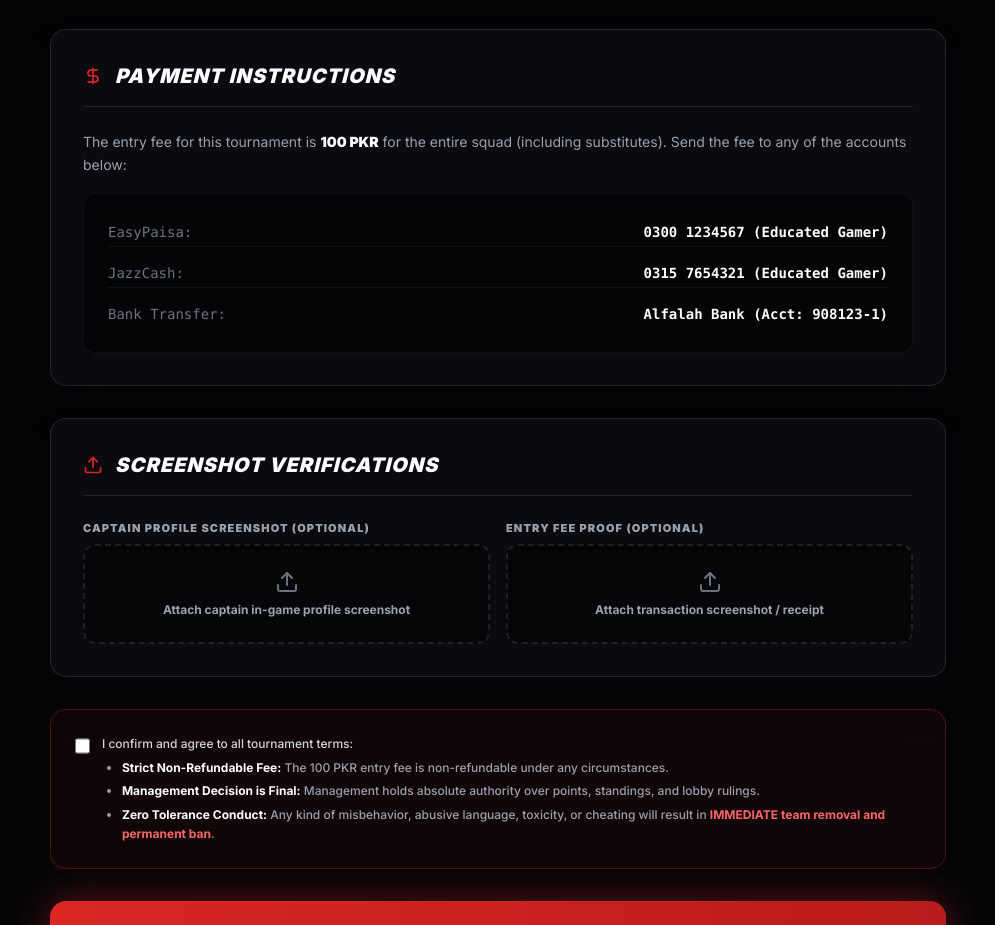
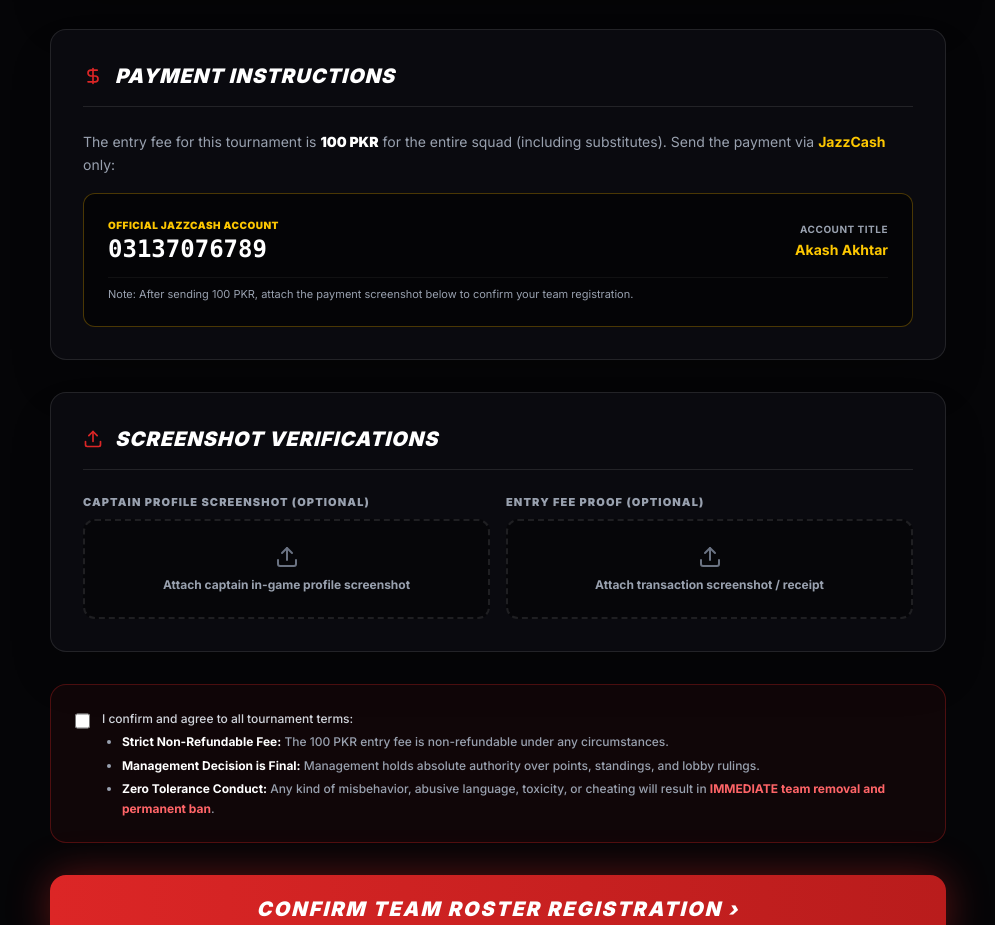
Before and after one commit to Mikey-Here3/EDUCATEDGAMER-S1, a Next.js app: page /register in a window 1280 px wide. Shown: the part 1520-2445 px from the top of the page, without its empty margins (142-1137 px from the left). Built offline with nearby package versions, Linux system fonts and the light colour scheme; no server answers; the database is empty.

Commit message:
feat: set JazzCash only (03137076789 - Akash Akhtar), contribution WhatsApp (03190799711), Cloudinary uploads, and Neon client

```diff
--- a/src/app/contact/page.tsx
+++ b/src/app/contact/page.tsx
@@ -155,14 +155,21 @@
               </ul>
             </div>
 
-            <div className="pt-4">
+            <div className="pt-4 grid grid-cols-1 sm:grid-cols-2 gap-3">
               <Link
                 href={SOCIAL_LINKS.whatsapp}
                 target="_blank"
-                className="w-full flex items-center justify-center gap-2 bg-[#25D366] hover:bg-[#20ba59] text-black font-black uppercase text-xs tracking-widest py-3.5 rounded-xl shadow-[0_0_20px_rgba(37,211,102,0.3)] transition-all"
+                className="flex items-center justify-center gap-2 bg-[#25D366] hover:bg-[#20ba59] text-black font-black uppercase text-xs tracking-widest py-3.5 rounded-xl shadow-[0_0_20px_rgba(37,211,102,0.3)] transition-all text-center"
               >
                 <MessageCircle className="w-4 h-4" />
-                Open WhatsApp Community Lobbies
+                WhatsApp Lobbies
+              </Link>
+              <Link
+                href={SOCIAL_LINKS.contributionWhatsapp}
+                target="_blank"
+                className="flex items-center justify-center gap-2 bg-gradient-to-r from-red-600 to-red-700 hover:from-red-500 hover:to-red-600 text-white font-black uppercase text-xs tracking-widest py-3.5 rounded-xl shadow-[0_0_20px_rgba(220,38,38,0.3)] transition-all text-center"
+              >
+                Contribute / Sponsor ({SOCIAL_LINKS.contributionNumber})
               </Link>
             </div>
           </div>
--- a/src/components/home/community-section.tsx
+++ b/src/components/home/community-section.tsx
@@ -1,6 +1,6 @@
 'use client';
 import { motion } from 'framer-motion';
-import { MessageCircle, MessageSquare, PlaySquare, Users } from 'lucide-react';
+import { MessageCircle, MessageSquare, PlaySquare, Users, HeartHandshake } from 'lucide-react';
 import Link from 'next/link';
 import { SOCIAL_LINKS } from '@/lib/constants';
 
@@ -54,8 +54,8 @@
 
   return (
     <section id="community" className="py-24 px-4 relative z-20 bg-black/40 border-t border-white/5">
-      <div className="max-w-6xl mx-auto">
-        <motion.div initial={{ opacity:0, y:30 }} whileInView={{ opacity:1, y:0 }} viewport={{ once:true }} className="text-center space-y-3 mb-16">
+      <div className="max-w-6xl mx-auto space-y-12">
+        <motion.div initial={{ opacity:0, y:30 }} whileInView={{ opacity:1, y:0 }} viewport={{ once:true }} className="text-center space-y-3">
           <h2 className="text-4xl md:text-6xl font-black italic tracking-tighter uppercase text-white font-heading">
             Join the <span className="text-[#DC2626]">Community</span>
           </h2>
@@ -90,6 +90,40 @@
             </motion.div>
           ))}
         </div>
+
+        {/* Contribution & Sponsorship Banner */}
+        <motion.div
+          initial={{ opacity:0, y:20 }}
+          whileInView={{ opacity:1, y:0 }}
+          viewport={{ once:true }}
+          className="bg-gradient-to-r from-red-950/40 via-[#0a0a0f] to-red-950/40 border border-[#DC2626]/30 rounded-2xl p-6 sm:p-8 flex flex-col md:flex-row items-center justify-between gap-6 shadow-2xl"
+        >
+          <div className="flex items-center gap-5 text-center md:text-left">
+            <div className="w-16 h-16 rounded-2xl bg-[#DC2626]/10 border border-[#DC2626]/30 flex items-center justify-center flex-shrink-0 text-[#DC2626] mx-auto md:mx-0 shadow-[0_0_20px_rgba(220,38,38,0.2)]">
+              <HeartHandshake className="w-8 h-8" />
+            </div>
+            <div>
+              <span className="text-[10px] font-black uppercase tracking-widest text-[#DC2626] bg-[#DC2626]/10 px-2.5 py-0.5 rounded-full border border-[#DC2626]/20">
+                Support & Sponsor Tournament
+              </span>
+              <h3 className="text-xl sm:text-2xl font-black text-white italic uppercase tracking-wide mt-1 font-heading">
+                Want to Contribute to Prize Pool?
+              </h3>
+              <p className="text-xs sm:text-sm text-gray-400 mt-1">
+                Help us boost the reward for players and empower grassroots Free Fire esports in Pakistan.
+              </p>
+            </div>
+          </div>
+
+          <Link
+            href={SOCIAL_LINKS.contributionWhatsapp}
+            target="_blank"
+            className="flex-shrink-0 flex items-center gap-2.5 bg-[#25D366] hover:bg-[#20ba59] text-black font-black uppercase text-xs sm:text-sm tracking-widest px-6 py-4 rounded-xl shadow-[0_0_25px_rgba(37,211,102,0.3)] transition-all hover:scale-105"
+          >
+            <MessageCircle className="w-5 h-5" />
+            Contribute on WhatsApp ({SOCIAL_LINKS.contributionNumber})
+          </Link>
+        </motion.div>
       </div>
     </section>
   );
--- a/src/components/registration/registration-form.tsx
+++ b/src/components/registration/registration-form.tsx
@@ -381,22 +381,23 @@
 
         <div className="space-y-4">
           <p className="text-gray-400 text-xs sm:text-sm leading-relaxed">
-            The entry fee for this tournament is <strong className="text-white font-black">{PAYMENT_METHODS.fee}</strong> for the entire squad (including substitutes). Send the fee to any of the accounts below:
+            The entry fee for this tournament is <strong className="text-white font-black">{PAYMENT_METHODS.fee}</strong> for the entire squad (including substitutes). Send the payment via <strong className="text-yellow-400">JazzCash</strong> only:
           </p>
 
-          <div className="bg-black/60 border border-white/5 rounded-xl p-4 sm:p-6 space-y-3 font-mono text-xs sm:text-sm">
-            <div className="flex flex-col sm:flex-row sm:justify-between py-1 border-b border-white/5">
-              <span className="text-gray-500">{PAYMENT_METHODS.easypaisa.title}:</span>
-              <span className="text-white font-bold">{PAYMENT_METHODS.easypaisa.account} ({PAYMENT_METHODS.easypaisa.name})</span>
+          <div className="bg-black/60 border border-yellow-500/30 rounded-xl p-5 sm:p-6 space-y-3">
+            <div className="flex flex-col sm:flex-row sm:items-center sm:justify-between gap-2">
+              <div>
+                <span className="text-[10px] font-black uppercase text-yellow-400 tracking-wider block">Official JazzCash Account</span>
+                <span className="text-xl sm:text-2xl font-black text-white font-mono">{PAYMENT_METHODS.jazzcash.account}</span>
+              </div>
+              <div className="sm:text-right">
+                <span className="text-[10px] font-bold uppercase text-gray-400 tracking-wider block">Account Title</span>
+                <span className="text-sm font-bold text-yellow-400">{PAYMENT_METHODS.jazzcash.name}</span>
+              </div>
             </div>
-            <div className="flex flex-col sm:flex-row sm:justify-between py-1 border-b border-white/5">
-              <span className="text-gray-500">{PAYMENT_METHODS.jazzcash.title}:</span>
-              <span className="text-white font-bold">{PAYMENT_METHODS.jazzcash.account} ({PAYMENT_METHODS.jazzcash.name})</span>
-            </div>
-            <div className="flex flex-col sm:flex-row sm:justify-between py-1">
-              <span className="text-gray-500">{PAYMENT_METHODS.bank.title}:</span>
-              <span className="text-white font-bold">{PAYMENT_METHODS.bank.account}</span>
-            </div>
+            <p className="text-[11px] text-gray-400 border-t border-white/5 pt-2">
+              Note: After sending 100 PKR, attach the payment screenshot below to confirm your team registration.
+            </p>
           </div>
         </div>
       </div>
--- a/src/lib/constants.ts
+++ b/src/lib/constants.ts
@@ -19,6 +19,8 @@
 
 export const SOCIAL_LINKS = {
   whatsapp: 'https://chat.whatsapp.com/IS43tYX1KOE6Xe4AgJ2dwt',
+  contributionWhatsapp: 'https://wa.me/923190799711?text=Hi%2C%20main%20Educated%20Gamer%20tournament%20mein%20contribute%20karna%20chahta%20hoon',
+  contributionNumber: '03190799711',
   discord: 'https://discord.gg/bE2Cta8q',
   youtube: 'https://youtube.com/@educatedgamer3',
   tiktok: 'https://tiktok.com/@educatedgamer3',
@@ -34,9 +36,11 @@
 ] as const;
 
 export const PAYMENT_METHODS = {
-  easypaisa: { title: 'EasyPaisa', account: '0300 1234567', name: 'Educated Gamer' },
-  jazzcash: { title: 'JazzCash', account: '0315 7654321', name: 'Educated Gamer' },
-  bank: { title: 'Bank Transfer', account: 'Alfalah Bank (Acct: 908123-1)', name: 'Educated Gamer Official' },
+  jazzcash: {
+    title: 'JazzCash (Only)',
+    account: '03137076789',
+    name: 'Akash Akhtar'
+  },
   fee: '100 PKR',
 } as const;
 
```
